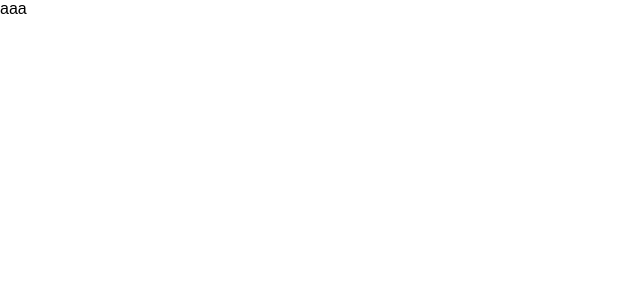
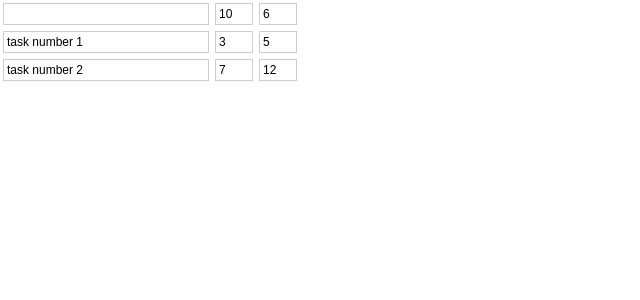
Before and after one commit to ungear/redux-timetable, a React (Create React App) app: page / in a window 1280 px wide. Shown: the top 300 px of the page, without its empty margins (0-640 px from the left). Built offline with nearby package versions, Linux system fonts and the light colour scheme.

Commit message:
add initial data and rendering

```diff
--- /dev/null
+++ b/src/components/Timetable.css
@@ -0,0 +1,20 @@
+.grid{
+  display: flex;
+  flex-direction: column;
+  width: 300px;
+  font-size: 12px;
+}
+.grid__row{
+  display: flex;
+}
+.grid__cell{
+  border: 1px solid #ccc;
+  margin: 3px;
+  padding: 3px;
+}
+.grid__cell--task-name{
+  flex: 1 1 100%;
+}
+.grid__cell--time{
+  flex: 0 0 30px;
+}
--- a/src/components/Timetable.js
+++ b/src/components/Timetable.js
@@ -1,10 +1,11 @@
 import React, { Component } from 'react';
 import { bindActionCreators } from 'redux';
 import { connect } from 'react-redux';
-
+import "./Timetable.css";
 const mapStateToProps = function(state){
   return {
-    test: state.test,
+    tasks: state.tasks,
+    total: state.total,
   }
 }
 
@@ -21,7 +22,22 @@ class Timetable extends Component {
 
   render(){
     return (
-      <div>{this.props.test.name}</div>
+      <div className="grid">
+        <div className="grid__row grid__row--header">
+          <div className="grid__cell grid__cell--task-name"></div>
+          {this.props.total.days.ids.map(dayId =>
+            <div className="grid__cell grid__cell--time">{this.props.total.days.data[dayId]}</div>
+          )}
+        </div>
+        {this.props.tasks.ids.map(taskId =>
+          <div className="grid__row">
+            <div className="grid__cell grid__cell--task-name">{this.props.tasks.data[taskId].name}</div>
+            {this.props.tasks.data[taskId].days.ids.map(dayId =>
+              <div className="grid__cell grid__cell--time">{this.props.tasks.data[taskId].days.data[dayId]}</div>
+            )}
+          </div>
+        )}
+      </div>
     )
   }
 }
--- a/src/store/actions.js
+++ b/src/store/actions.js
@@ -0,0 +1,4 @@
+export const day_edit = "day_edit";
+export function editDay(day) {
+  return { type: day_edit, day}
+}
--- a/src/store/reducers.js
+++ b/src/store/reducers.js
@@ -1,8 +1,5 @@
 import { combineReducers } from 'redux';
-
-function test(state = {name: 'aaa'}, action){
-  return state;
-}
+import * as actions from './actions';
 /*
   totals: {
     days:{
@@ -32,7 +29,49 @@ function test(state = {name: 'aaa'}, action){
 
 
 */
+const initialTotalState = {
+  days: {
+    data: { 1: 10, 2: 6},
+    ids: [1,2],
+  },
+  tasks: {},
+  overall:0
+}
+function totalReducer(state = initialTotalState, action){
+  switch (action.type){
+
+    default:
+      return state
+  }
+}
+
+const initialTasksState = {
+  data: {
+    1: {
+      name: "task number 1",
+      days:{
+        data: {1: 3, 2: 5},
+        ids: [1, 2]
+      }
+    },
+    2: {
+      name: "task number 2",
+      days:{
+        data: {1: 7, 2: 12},
+        ids: [1, 2]
+      }
+    }},
+  ids: [1,2]
+}
+function tasksReducer(state = initialTasksState, action){
+  switch (action.type){
+
+    default:
+      return state
+  }
+}
 const app = combineReducers({
-  test,
+  total: totalReducer,
+  tasks: tasksReducer,
 })
 export default app
```
